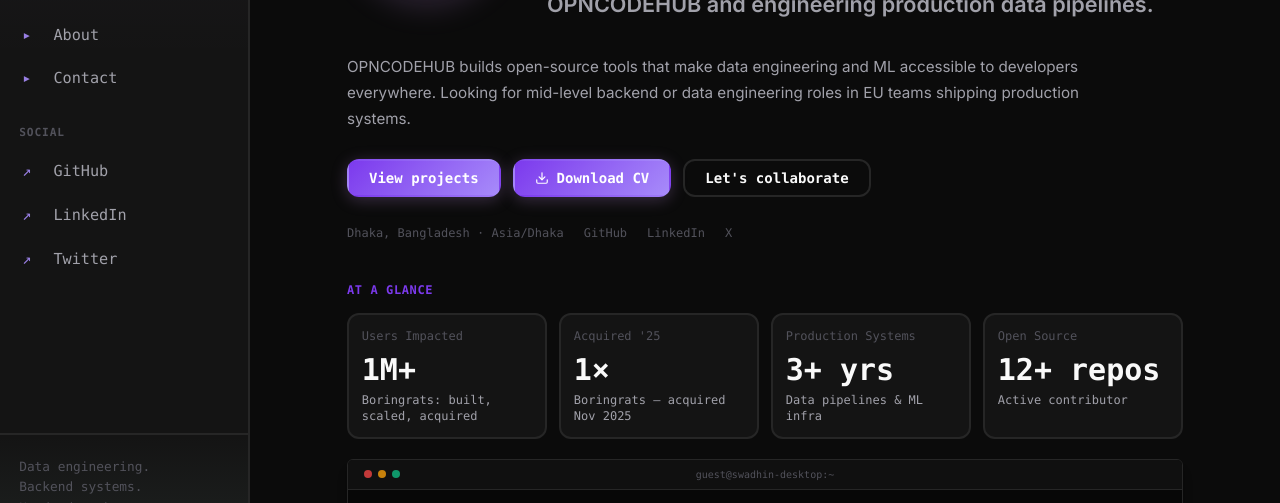
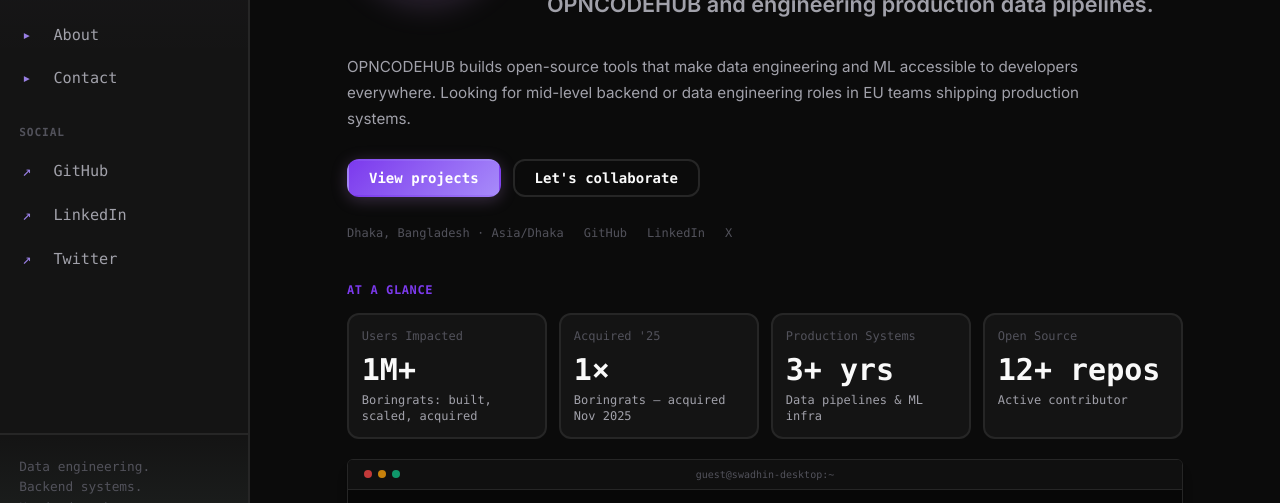
Before and after one commit to swadhinbiswas/swadhinbiswas, an Astro site: page / in a window 1280 px wide. Shown: the part 260-763 px from the top of the page. Built offline with nearby package versions, Linux system fonts and the light colour scheme; Astro itself is replaced by a stand-in of ours; some packages are replaced by stand-ins of ours; no server answers; the database is empty; a web font is replaced by a local one.

Commit message:
feat: CV download link now configurable from admin panel

```diff
--- a/src/components/home/Hero.astro
+++ b/src/components/home/Hero.astro
@@ -74,10 +74,12 @@ const meta = [
 
         <div class="mt-7 flex flex-wrap gap-3">
           <a href="/projects" class="btn btn-primary">View projects</a>
-          <a href="https://blog.swadhin.cv/api/cv" target="_blank" rel="noopener noreferrer" class="btn btn-primary">
-            <svg width="14" height="14" viewBox="0 0 24 24" fill="none" stroke="currentColor" stroke-width="2" stroke-linecap="round" stroke-linejoin="round"><path d="M21 15v4a2 2 0 0 1-2 2H5a2 2 0 0 1-2-2v-4"/><polyline points="7 10 12 15 17 10"/><line x1="12" y1="15" x2="12" y2="3"/></svg>
-            Download CV
-          </a>
+          {siteConfig.cvUrl && (
+            <a href={siteConfig.cvUrl} target="_blank" rel="noopener noreferrer" class="btn btn-primary">
+              <svg width="14" height="14" viewBox="0 0 24 24" fill="none" stroke="currentColor" stroke-width="2" stroke-linecap="round" stroke-linejoin="round"><path d="M21 15v4a2 2 0 0 1-2 2H5a2 2 0 0 1-2-2v-4"/><polyline points="7 10 12 15 17 10"/><line x1="12" y1="15" x2="12" y2="3"/></svg>
+              Download CV
+            </a>
+          )}
           {siteConfig.email && (
             <a href={`mailto:${siteConfig.email}`} class="btn btn-outline">Let's collaborate</a>
           )}
```
